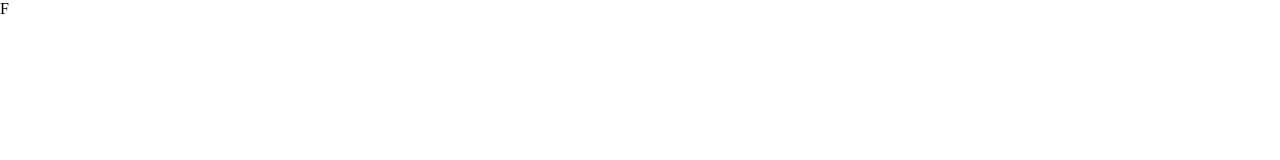
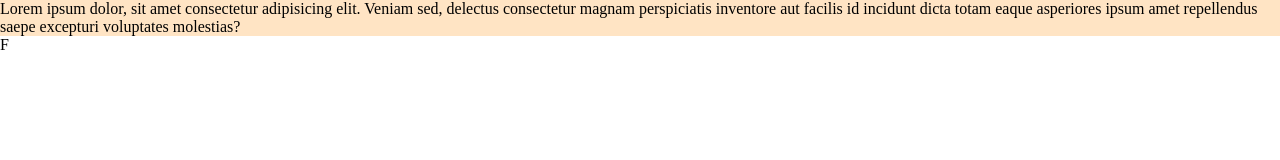
Before and after one commit to gabrieleggiusti/htmlcss-dropbox, a plain HTML site: page index.html in a window 1280 px wide. Drawn offline with Linux system fonts and the light colour scheme.

Commit message:
Aggiunto p nell'header

```diff
--- a/index.html
+++ b/index.html
@@ -9,7 +9,7 @@
 </head>
 <body>
   <header>
-
+   <p>Lorem ipsum dolor, sit amet consectetur adipisicing elit. Veniam sed, delectus consectetur magnam perspiciatis inventore aut facilis id incidunt dicta totam eaque asperiores ipsum amet repellendus saepe excepturi voluptates molestias?</p>
 
 
   </header>
```
